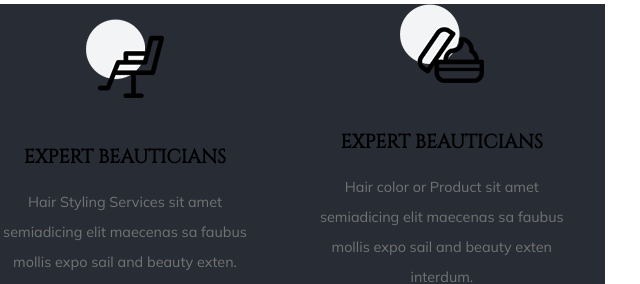
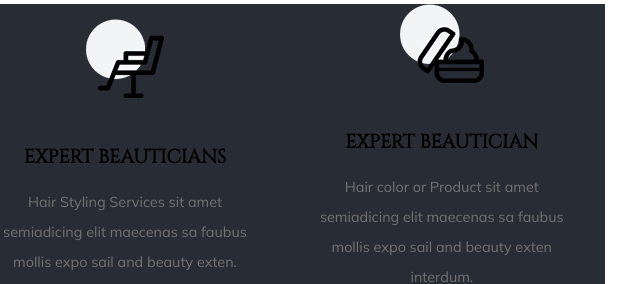
Before and after one commit to lucasdelvillar/Ayesha, a plain HTML site: page index.html in a window 1280 px wide. Shown: the part 1200-1484 px from the top of the page, 515-1155 px from the left. Drawn offline with Linux system fonts and the light colour scheme.

Commit message:
Edit second section text

```diff
--- a/index.html
+++ b/index.html
@@ -78,7 +78,7 @@
 				</div>
 				<div class="">
 					<img src="images/icons/icon-3.png" alt="">
-					<h3>Expert Beauticians</h3>
+					<h3>Expert Beautician</h3>
 					<p>Hair color or Product sit amet semiadicing elit maecenas sa faubus mollis expo sail and beauty exten interdum. </p>
 				</div>
 			</section>
```
